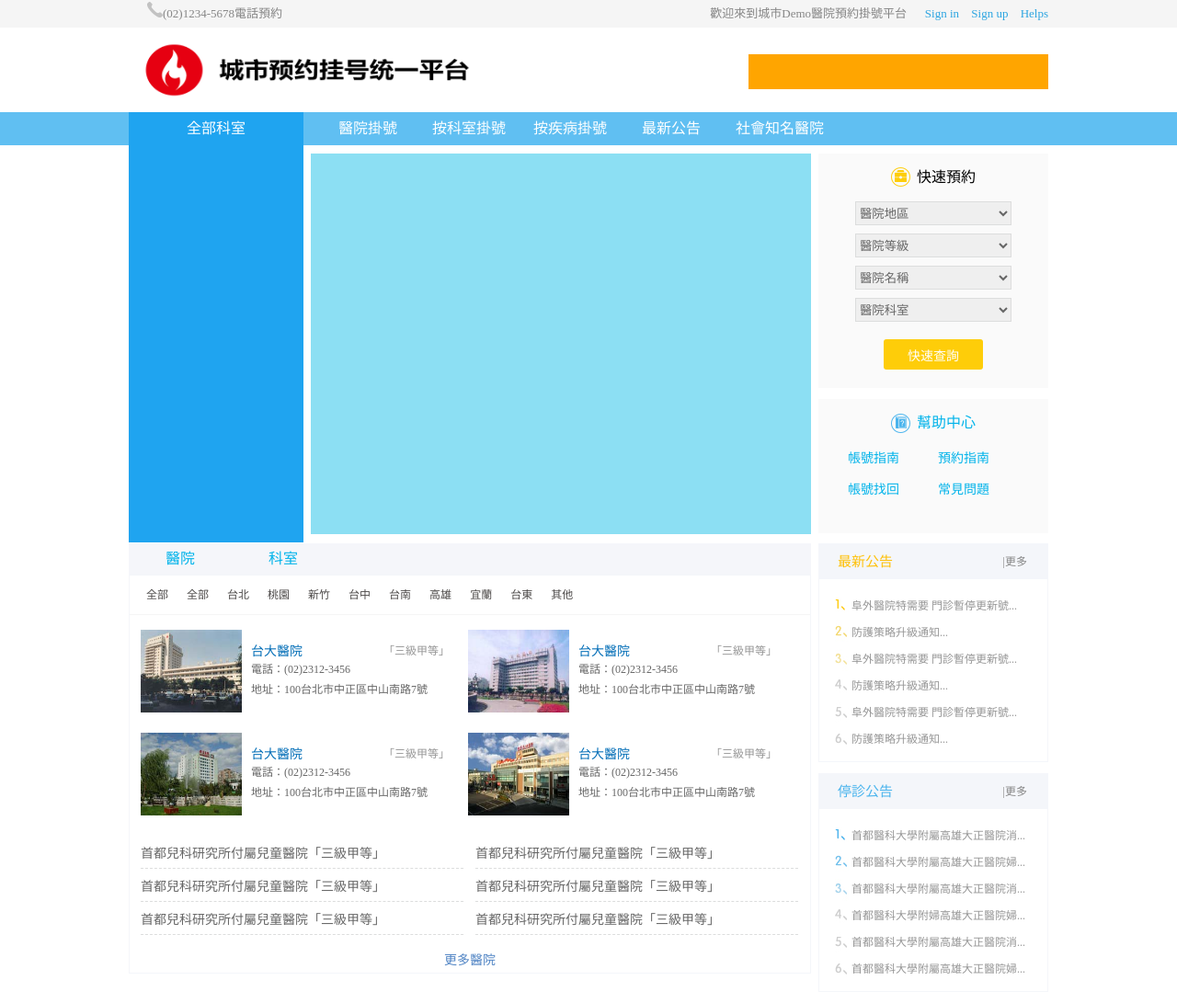
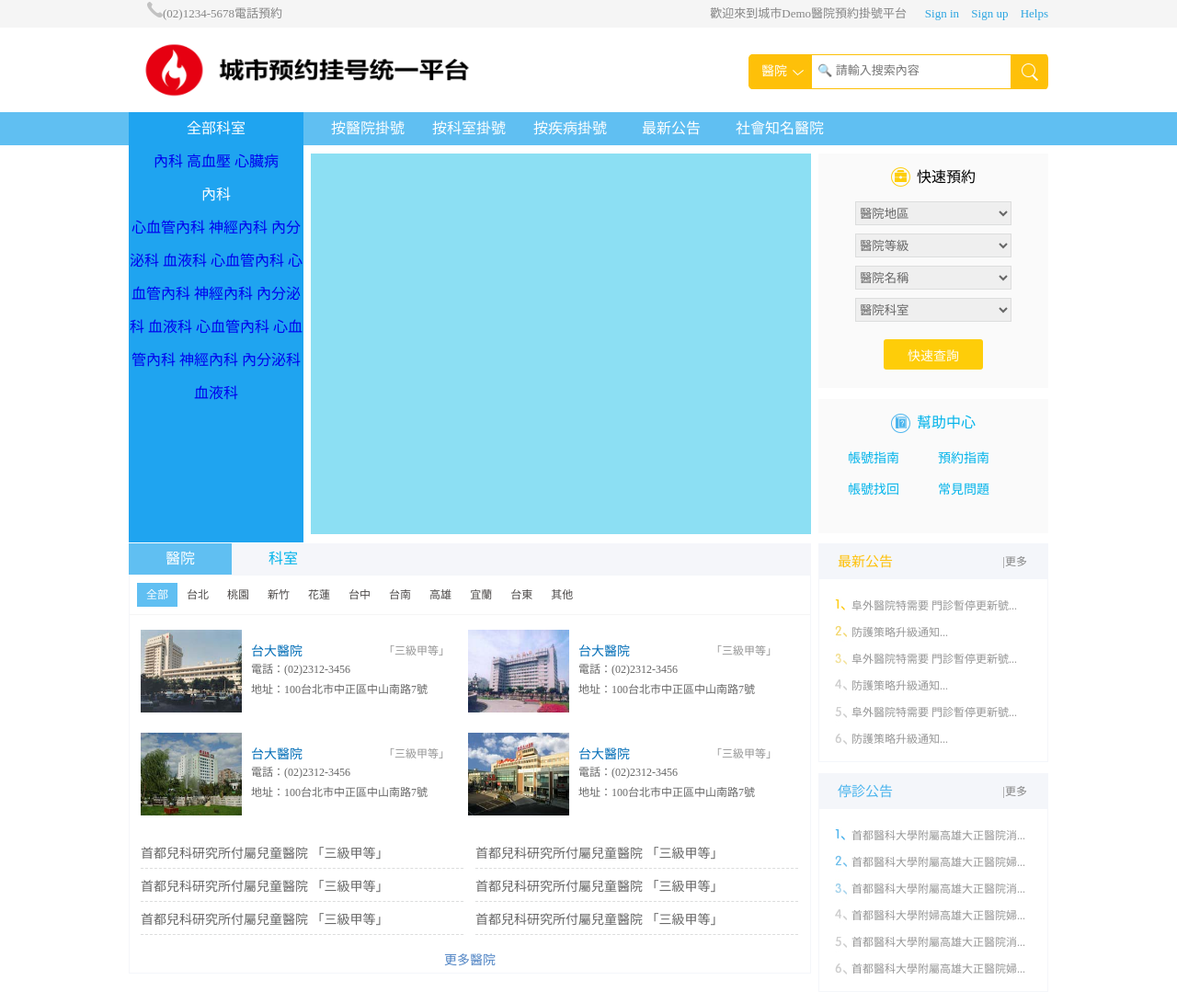
Before and after one commit to SaraHsiao/demo-hospital, a plain HTML site: page index.html in a window 1280 px wide. Shown: the top 1091 px of the page at 92% size. Drawn offline with nearby package versions, Linux system fonts and the light colour scheme.

Commit message:
ui-search & ui-tab

```diff
--- a/base.css
+++ b/base.css
@@ -50,7 +50,7 @@ select,input {
     position: absolute;
     right: 0px;
     top: 29px;
-    background-color: orange;
+    /* background-color: orange; */
 }
 
 /* nav 模塊內樣式 */
@@ -228,10 +228,22 @@ select,input {
     color: #00b3ea
 }
 
+.content-tab .block-caption .item_focus,
+.content-tab .caption .item_focus {
+    background-color: #60bff2;
+    color: #fff
+}
+
+/* .item_focus {
+    background-color: #60bff2;
+    color: #fff;
+} */
+
 .content-tab .block {
     border: 1px solid #f4f6fa;
     height: 432px
 }
+
 .content-tab .block-caption-item:hover,
 .content-tab .caption .item:hover {
     background-color: #00b3ea;
--- a/index.html
+++ b/index.html
@@ -1,17 +1,26 @@
 <!DOCTYPE html>
 <html lang="en">
+
 <head>
     <meta charset="UTF-8">
     <meta name="viewport" content="width=device-width, initial-scale=1.0">
     <meta http-equiv="X-UA-Compatible" content="ie=edge">
     <title>Demo-hospital</title>
-<link rel="stylesheet" href="./layout.css">
-<link rel="stylesheet" href="./base.css">
+    <!-- 引入 jQuery 的 1.12.4 這是兼任IE6-8瀏覽器 -->
+    <script src="https://cdn.bootcss.com/jquery/1.12.4/jquery.js"></script>
+    <!-- 引入 jQuery 的 3.2.1  -->
+    <script src="https://cdn.bootcss.com/jquery/3.2.1/jquery.js"></script>
+    <link type="text/css" rel="stylesheet" href="./layout.css">
+    <link type="text/css" rel="stylesheet" href="./base.css">
+    <link type="text/css" rel="stylesheet" href="./ui.css">
+    <script type="text/javascript" src="./ui.js"></script>
 </head>
+
 <body>
     <div id="top" class="top">
         <div class="wrap">
-           <p class="call"><img src="./img/icon-call.png">(02)1234-5678電話預約</p>
+            <p class="call">
+                <img src="./img/icon-call.png">(02)1234-5678電話預約</p>
             <p class="welcome">歡迎來到城市Demo醫院預約掛號平台&nbsp;&nbsp;
                 <a href="#">Sign in</a>
                 <a href="#">Sign up</a>
@@ -21,18 +30,64 @@
 
     <div id="header" class="header">
         <div class="wrap clearfix">
-            <a class="logo" href="#"><img src="./img/logo.png"></a>
-            <div class="search"></div>
+            <a class="logo" href="#">
+                <img src="./img/logo.png">
+            </a>
+
+            <div class="search ui-search">
+                <div class="ui-search-selected">醫院
+                    <div class="ui-search-selected-list">
+                        <a href="#1">科室</a>
+                        <a href="#1">疾病</a>
+                        <a href="#1">醫院</a>
+                    </div>
+                </div>
+                <input type="text" name="search-content" class="ui-search-input" placeholder="🔍 請輸入搜索內容">
+                <a href="#" class="ui-search-submit" type="submit">&nbsp;</a>
             </div>
 
+        </div>
     </div>
 
     <div id="nav" class="nav">
         <div class="wrap">
             <div class="link menu">全部科室
-                <div class="menu-list"></div>
+                <div class="menu-list ui-menu">
+
+                    <div class="ui-menu-item clearfix">
+                        <a href="#1" class="ui-menu-item-department">內科</a>
+                        <a href="#2" class="ui-menu-item-disease">高血壓</a>
+                        <a href="#3" class="ui-menu-item-disease">心臟病</a>
+
+                        <div class="ui-menu-item-detail">
+                            <div class="ui-menu-item-detail-group">
+
+                                <div class="ui-menu-item-detail-group-caption">內科</div>
+
+                                <div class="ui-menu-item-detail-group-list">
+                                    <a href="#1">心血管內科</a>
+                                    <a href="#1">神經內科</a>
+                                    <a href="#1">內分泌科</a>
+                                    <a href="#1">血液科</a>
+                                    <a href="#1">心血管內科</a>
+                                    <a href="#1">心血管內科</a>
+                                    <a href="#1">神經內科</a>
+                                    <a href="#1">內分泌科</a>
+                                    <a href="#1">血液科</a>
+                                    <a href="#1">心血管內科</a>
+                                    <a href="#1">心血管內科</a>
+                                    <a href="#1">神經內科</a>
+                                    <a href="#1">內分泌科</a>
+                                    <a href="#1">血液科</a>
                                 </div>
-            <a href="#" class="link">醫院掛號</a>
+
+                            </div>
+                        </div>
+
+                    </div>
+                </div>
+            </div>
+            <a href="#" class="link">按醫院掛號</a>
             <a href="#" class="link">按科室掛號</a>
             <a href="#" class="link">按疾病掛號</a>
             <a href="#" class="link">最新公告</a>
@@ -45,13 +100,31 @@
 
         <div class="banner-slider"></div>
         <div class="banner-search">
-            <div class="caption"><span class="text">快速預約</span></div>
+            <div class="caption">
+                <span class="text">快速預約</span>
+            </div>
 
             <div class="form">
-                <div class="line"><select name="area"><option>醫院地區</option></select></div>
-                <div class="line"><select name="level"><option>醫院等級</option></select></div>
-                <div class="line"><select name="name"><option>醫院名稱</option></select></div>
-                <div class="line"><select name="department"><option>醫院科室</option></select></div>
+                <div class="line">
+                    <select name="area">
+                        <option>醫院地區</option>
+                    </select>
+                </div>
+                <div class="line">
+                    <select name="level">
+                        <option>醫院等級</option>
+                    </select>
+                </div>
+                <div class="line">
+                    <select name="name">
+                        <option>醫院名稱</option>
+                    </select>
+                </div>
+                <div class="line">
+                    <select name="department">
+                        <option>醫院科室</option>
+                    </select>
+                </div>
             </div>
 
             <div class="submit">
@@ -61,7 +134,9 @@
         </div>
 
         <div class="banner-help">
-            <div class="caption"><span class="text">幫助中心</span></div>
+            <div class="caption">
+                <span class="text">幫助中心</span>
+            </div>
             <div class="list">
                 <a href="#" class="link">帳號指南</a>
                 <a href="#" class="link">預約指南</a>
@@ -77,19 +152,20 @@
         <div class="wrap clearfix">
             <div class="content-tab">
                 <div class="caption">
-                    <a href="#8" class="item">醫院</a>
+                    <a href="#8" class="item item_focus">醫院</a>
+                    <!-- item_focus -->
                     <a href="#7" class="item">科室</a>
                 </div>
 
                 <div class="block">
-                    <div class="item">
-
-                        <div class="block-caption">
-                            <a href="#1" class="block-caption-item">全部</a>
-                            <a href="#1" class="block-caption-item">全部</a>
+                    <div class="item" style="display:block">
+                        <div class="block-caption item_focus">
+                            <a href="#1" class="block-caption-item item_focus">全部</a>
+                            <!-- item_focus -->
                             <a href="#1" class="block-caption-item">台北</a>
                             <a href="#1" class="block-caption-item">桃園</a>
                             <a href="#1" class="block-caption-item">新竹</a>
+                            <a href="#1" class="block-caption-item">花蓮</a>
                             <a href="#1" class="block-caption-item">台中</a>
                             <a href="#1" class="block-caption-item">台南</a>
                             <a href="#1" class="block-caption-item">高雄</a>
@@ -99,32 +175,41 @@
                         </div>
 
                         <div class="block-content">
+                            <div class="block-wrap">
                                 <div class="block-list clearfix">
 
                                     <div class="item">
                                         <img src="./img/hospital-1.jpg" alt="台大醫院">
-                                    <div class="item-name">台大醫院<span class="item-level">「三級甲等」</span></div>
+                                        <div class="item-name">台大醫院
+                                            <span class="item-level">「三級甲等」</span>
+                                        </div>
                                         <div class="item-phone">電話：(02)2312-3456</div>
                                         <div class="item-address">地址：100台北市中正區中山南路7號</div>
                                     </div>
 
                                     <div class="item">
                                         <img src="./img/hospital-2.jpg" alt="台大醫院">
-                                    <div class="item-name">台大醫院<span class="item-level">「三級甲等」</span></div>
+                                        <div class="item-name">台大醫院
+                                            <span class="item-level">「三級甲等」</span>
+                                        </div>
                                         <div class="item-phone">電話：(02)2312-3456</div>
                                         <div class="item-address">地址：100台北市中正區中山南路7號</div>
                                     </div>
 
                                     <div class="item">
                                         <img src="./img/hospital-3.jpg" alt="台大醫院">
-                                    <div class="item-name">台大醫院<span class="item-level">「三級甲等」</span></div>
+                                        <div class="item-name">台大醫院
+                                            <span class="item-level">「三級甲等」</span>
+                                        </div>
                                         <div class="item-phone">電話：(02)2312-3456</div>
                                         <div class="item-address">地址：100台北市中正區中山南路7號</div>
                                     </div>
 
                                     <div class="item">
                                         <img src="./img/hospital-4.jpg" alt="台大醫院">
-                                    <div class="item-name">台大醫院<span class="item-level">「三級甲等」</span></div>
+                                        <div class="item-name">台大醫院
+                                            <span class="item-level">「三級甲等」</span>
+                                        </div>
                                         <div class="item-phone">電話：(02)2312-3456</div>
                                         <div class="item-address">地址：100台北市中正區中山南路7號</div>
                                     </div>
@@ -132,22 +217,39 @@
                                 </div>
 
                                 <div class="block-text-list clearfix">
-                                <a href="#9" class="item">首都兒科研究所付屬兒童醫院<span class="item-level">「三級甲等」</span></a>
-                                <a href="#9" class="item">首都兒科研究所付屬兒童醫院<span class="item-level">「三級甲等」</span></a>
-                                <a href="#9" class="item">首都兒科研究所付屬兒童醫院<span class="item-level">「三級甲等」</span></a>
-                                <a href="#9" class="item">首都兒科研究所付屬兒童醫院<span class="item-level">「三級甲等」</span></a>
-                                <a href="#9" class="item">首都兒科研究所付屬兒童醫院<span class="item-level">「三級甲等」</span></a>
-                                <a href="#9" class="item">首都兒科研究所付屬兒童醫院<span class="item-level">「三級甲等」</span></a>
+                                    <a href="#9" class="item">首都兒科研究所付屬兒童醫院
+                                        <span class="item-level">「三級甲等」</span>
+                                    </a>
+                                    <a href="#9" class="item">首都兒科研究所付屬兒童醫院
+                                        <span class="item-level">「三級甲等」</span>
+                                    </a>
+                                    <a href="#9" class="item">首都兒科研究所付屬兒童醫院
+                                        <span class="item-level">「三級甲等」</span>
+                                    </a>
+                                    <a href="#9" class="item">首都兒科研究所付屬兒童醫院
+                                        <span class="item-level">「三級甲等」</span>
+                                    </a>
+                                    <a href="#9" class="item">首都兒科研究所付屬兒童醫院
+                                        <span class="item-level">「三級甲等」</span>
+                                    </a>
+                                    <a href="#9" class="item">首都兒科研究所付屬兒童醫院
+                                        <span class="item-level">「三級甲等」</span>
+                                    </a>
                                 </div>
 
                                 <a href="#" class="block-more">更多醫院</a>
+                            </div>
+                            <div class="block-wrap" style="display:none">台北城市內容</div>
+                            <div class="block-wrap" style="display:none">桃園城市內容</div>
                         </div>
                     </div>
                     <div class="item" style="display:none">科室內容</div>
                 </div>
             </div>
             <div class="content-news">
-                <div class="caption">最新公告<a href="#8" class="more">|更多</a></div>
+                <div class="caption">最新公告
+                    <a href="#8" class="more">|更多</a>
+                </div>
 
                 <div class="list">
                     <a href="#9" class="link">阜外醫院特需要 門診暫停更新號...</a>
@@ -160,7 +262,9 @@
 
             </div>
             <div class="content-close">
-                <div class="caption">停診公告<a href="#8" class="more">|更多</a></div>
+                <div class="caption">停診公告
+                    <a href="#8" class="more">|更多</a>
+                </div>
 
                 <div class="list">
                     <a href="#9" class="link">首都醫科大學附屬高雄大正醫院消...</a>
@@ -180,4 +284,5 @@
         copyright © 2017 KaFeiDou 版權所有
     </div>
 </body>
+
 </html>
--- /dev/null
+++ b/ui.css
@@ -0,0 +1,59 @@
+/* 搜索 - 樣式 */
+.ui-search {
+    background: url(./img/ui-search.jpg) center no-repeat;
+    font-size: 14px;
+    color: #fff;
+    position: relative
+}
+
+.ui-search .ui-search-selected {
+    width: 70px;
+    height: 38px;
+    line-height: 38px;
+    position: absolute;
+    left: 0px;
+    top: 0px;
+    text-indent: 14px
+}
+
+.ui-search .ui-search-selected .ui-search-selected-list {
+    display: none;
+    position: absolute;
+    width: 67px;
+    line-height: 24px;
+    box-shadow: 3px 3px 5px rgba(0, 0, 0, 0.2);
+    background-color: #fff;
+    top: 36px;
+    left: 2px;
+    z-index: 2;
+}
+
+.ui-search .ui-search-selected .ui-search-selected-list a {
+    display: block;
+    color: #a5a2a2;
+    /* text-align: center */
+}
+
+.ui-search .ui-search-selected .ui-search-selected-list a:hover {
+    background-color: #ebeef5
+}
+
+.ui-search .ui-search-input {
+    width: 208px;
+    height: 26px;
+    line-height: 26px;
+    position: absolute;
+    left: 75px;
+    top: 5px;
+    font-size: 13px;
+    color: #a5a2a2
+}
+
+.ui-search .ui-search-submit {
+    display: block;
+    position: absolute;
+    right: 0;
+    top: 1px;
+    width: 40px;
+    line-height: 36px
+}
--- /dev/null
+++ b/ui.js
@@ -0,0 +1,52 @@
+// ui-search 定義：
+$.fn.UiSearch=function() {
+    var ui=$(this);
+
+    $('.ui-search-selected',ui).click(function() {
+
+        $('.ui-search-selected-list').show();
+        return false;
+    })
+
+    $('.ui-search-selected-list a',ui).click(function() {
+
+        $('.ui-search-selected').text($(this).text());
+        $('.ui-search-selected-list').hide();
+        return false;
+    })
+
+    $('body').click(function(){
+
+        $('.ui-search-selected-list').hide();
+    })
+}
+
+/*
+  * @param {string} header TAB組件，所有選項卡 item
+  * @param {string} content TAB組件，內容區域 所有 item
+  * @optional {string} focus_prefix 選項卡高亮樣式前綴，可選
+ */
+
+// ui-tab 定規
+$.fn.UiTab=function(header,content) {
+    var ui=$(this);
+    var tabs=$(header,ui);
+    var cons=$(content,ui);
+    // var focusPrefix=focus_prefix||" ";
+
+    tabs.click(function() {
+        var index=$(this).index();
+        tabs.removeClass('item_focus').eq(index).addClass('item_focus');
+        cons.hide().eq(index).show();
+        return false;
+    })
+}
+
+// 頁面的腳本邏輯
+$(function() {
+    $('.ui-search').UiSearch();
+
+    $('.content-tab').UiTab('.caption > .item','.block > .item');
+
+    $('.content-tab .block .item').UiTab('.block-caption > a','.block-content > .block-wrap')
+})
```
Lines whose indentation alone changed are shown as unchanged.
